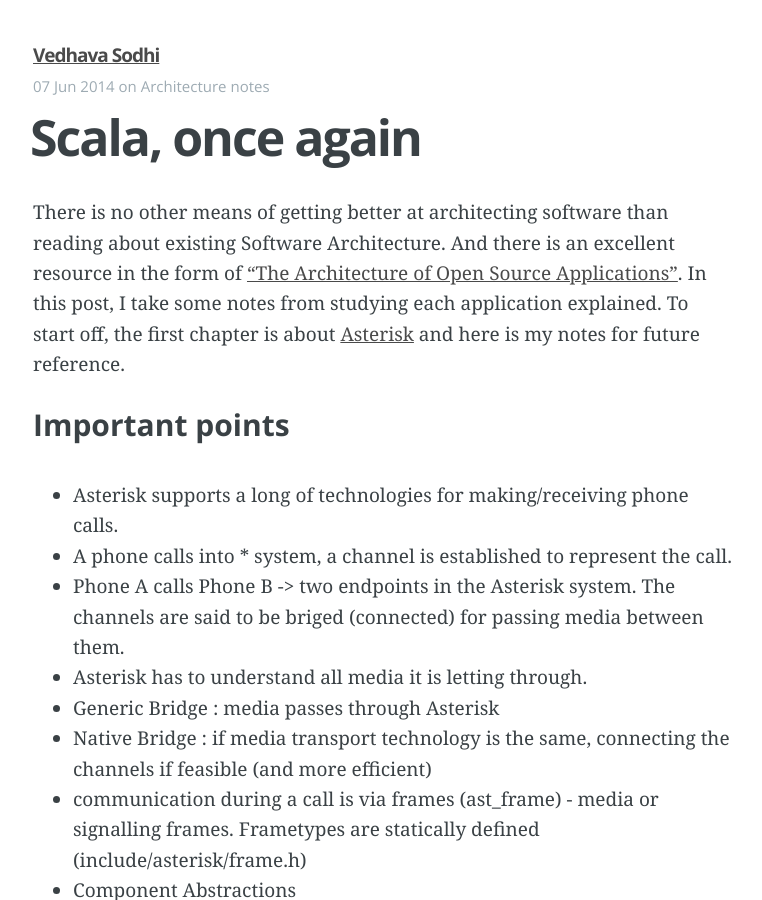
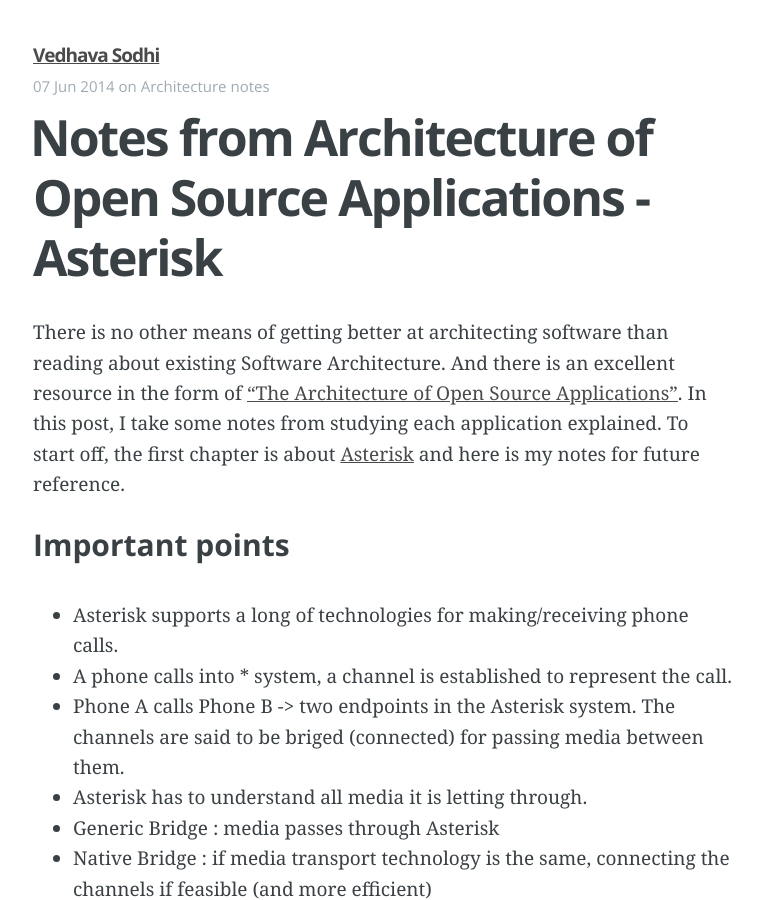
Before and after one commit to krishnabhargav/krishnabhargav.github.com, a Jekyll site: the page built from _posts/2014-06-07-Asterisk-Notes.md, in a window 1280 px wide and 900 px high. Shown: the whole window, without its empty margins (257-1019 px from the left). Built offline with Jekyll 4.4.1, drawn with Linux system fonts in a browser that asks for light colours; Markdown is read by kramdown in place of the engine named in the settings.

Commit message:
Added my notes on reading AOSA post on Asterisk

```diff
--- a/_posts/2014-06-07-Asterisk-Notes.md
+++ b/_posts/2014-06-07-Asterisk-Notes.md
@@ -1,6 +1,6 @@
 ---
 layout: post
-title: Scala, once again
+title: Notes from Architecture of Open Source Applications - Asterisk
 date: 2014-06-07 14:46:29 UTC
 updated: 2014-06-07 14:46:29 UTC
 comments: false
```
